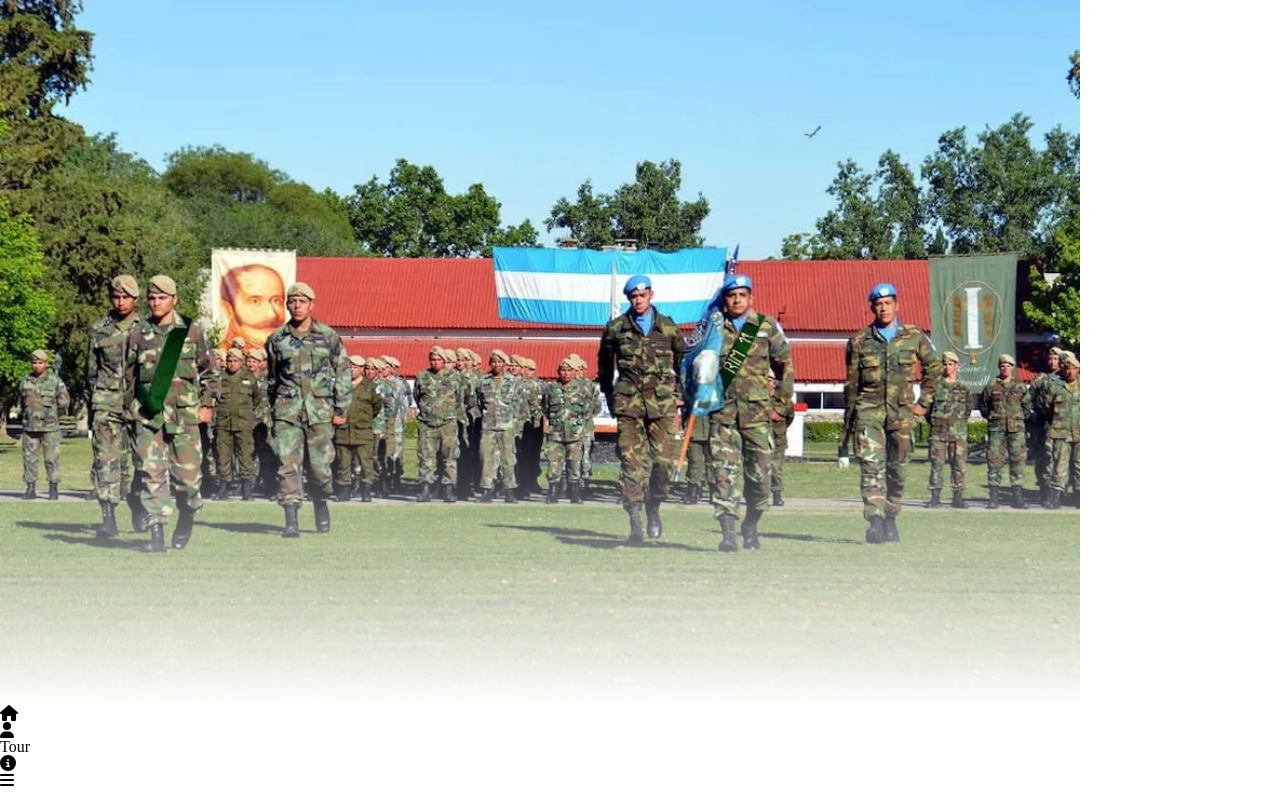
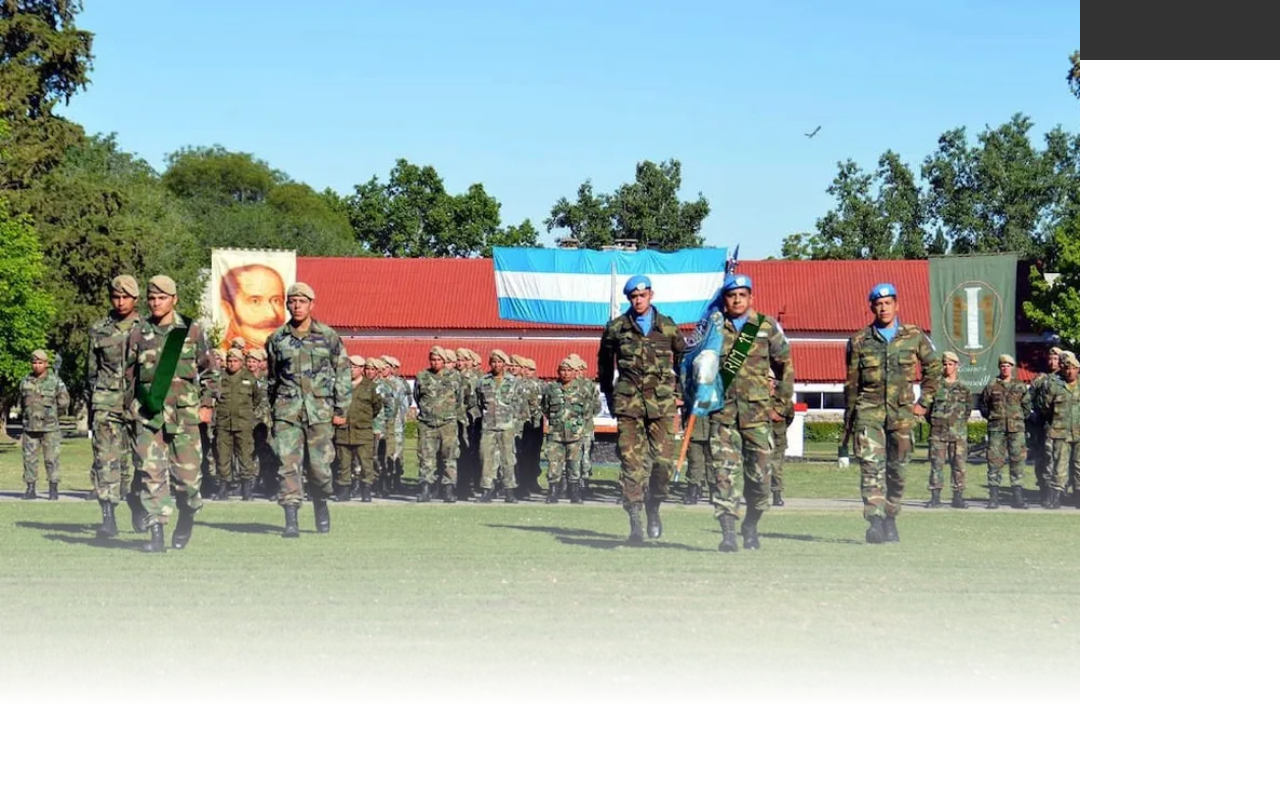
Before and after one commit to briobartech/rim11, a React (Vite) app in the folder rim11/: page / in a window 1280 px wide. Built offline with nearby package versions, Linux system fonts and the light colour scheme; a web font is replaced by a local one.

Commit message:
(fix) adddin' flex display to navbar

```diff
--- a/rim11/src/components/navbar.jsx
+++ b/rim11/src/components/navbar.jsx
@@ -1,9 +1,11 @@
 import { FontAwesomeIcon } from '@fortawesome/react-fontawesome';
 import { faBars, faCircleInfo, faHouse, faUser } from '@fortawesome/free-solid-svg-icons';
+import styled from 'styled-components'
 
 function NavBar () {
   return (
-    <div>
+    <StyledNavBar>
+    <div className='navbar-box'>
       <ul>
         <li>   <FontAwesomeIcon icon={faHouse} /></li>
         <li><FontAwesomeIcon icon={faUser} /></li>
@@ -12,7 +14,22 @@ function NavBar () {
         <li><FontAwesomeIcon icon={faBars} /></li>
       </ul>
     </div>
+    </StyledNavBar>
   )
 }
 
 export default NavBar
+const StyledNavBar = styled.div`
+.navbar-box{
+    position: fixed;
+    top: 0;
+    left: 0;
+    width: 100%;
+    height: 60px;
+    background-color: #333;
+    display: flex;
+    flex-direction: row;
+    align-items: center;
+    justify-content: center;
+}
+`
```
